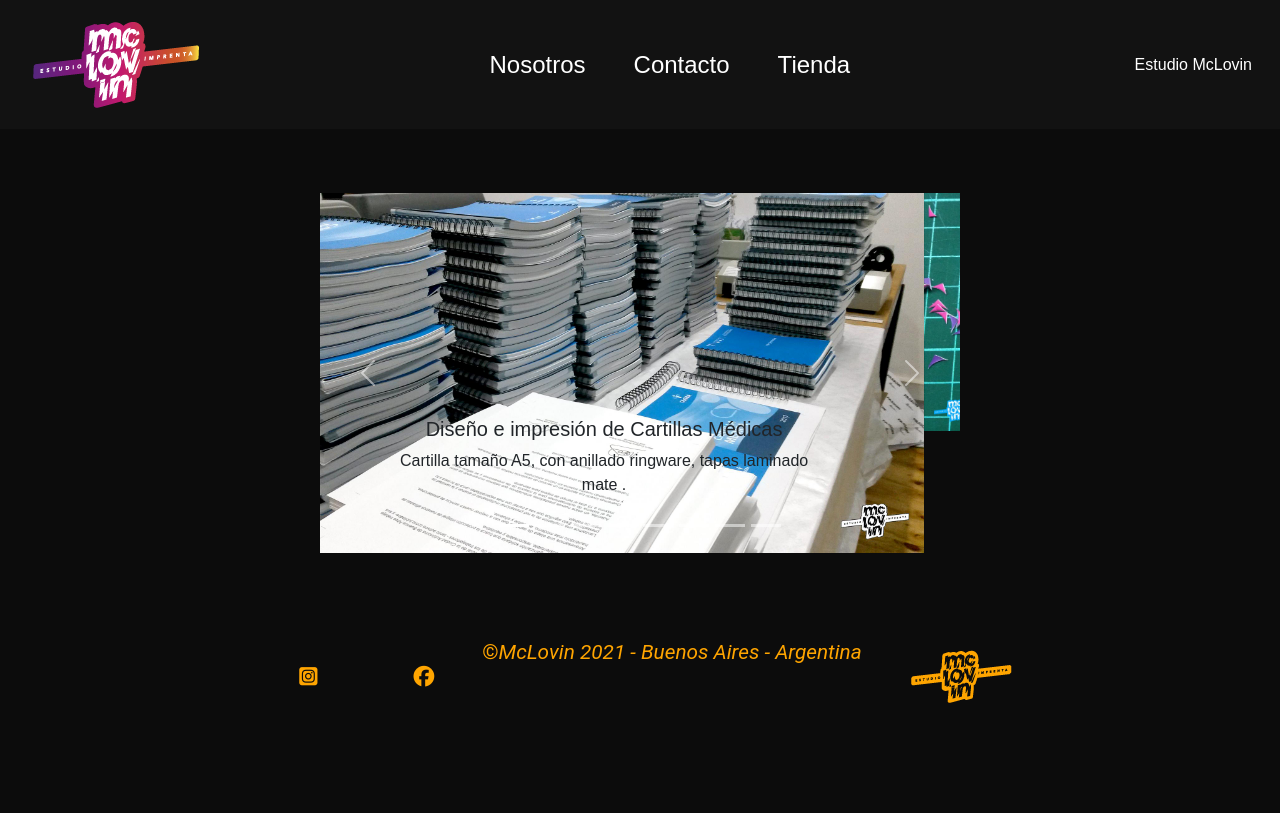
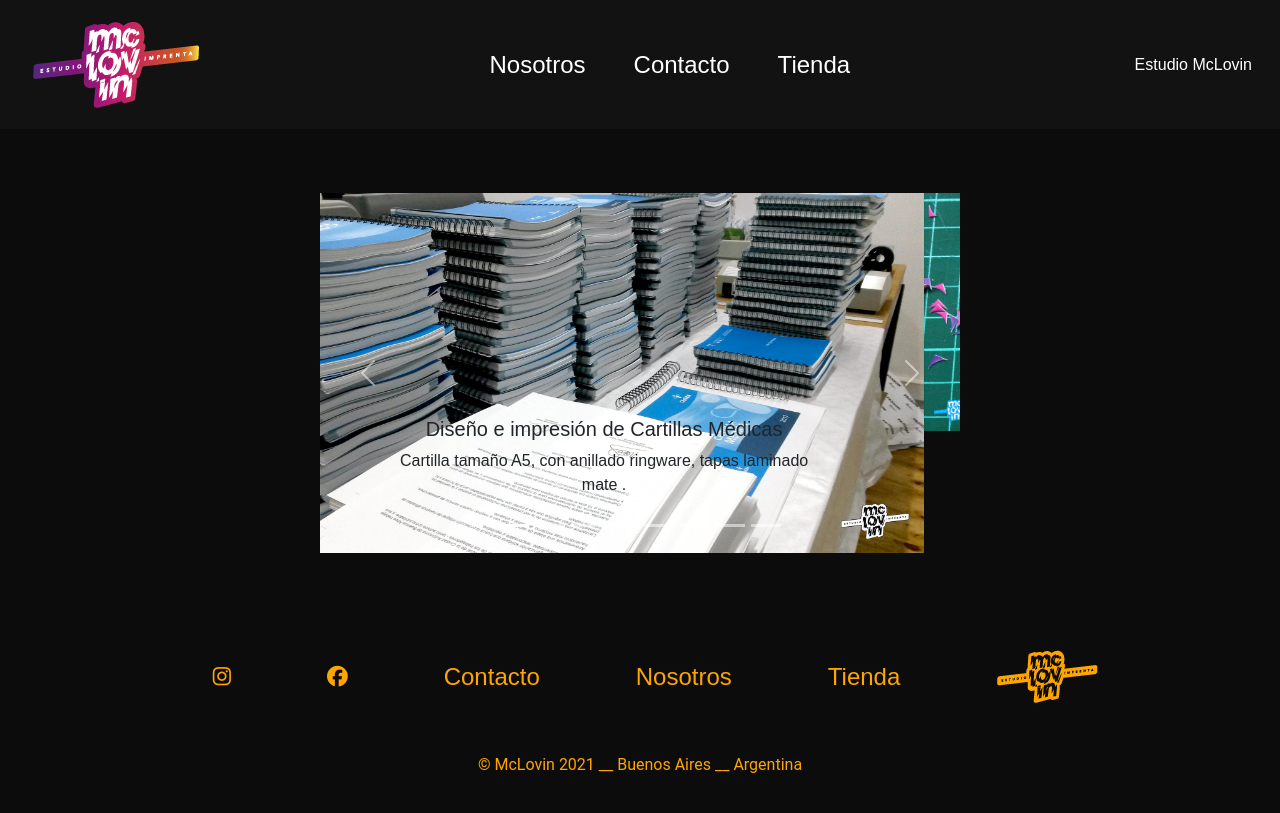
Before and after one commit to EstefaniaPastormerlo/ProyectoCoderDW, a website: page galeria.html in a window 1280 px wide. Drawn offline with nearby package versions, Linux system fonts and the light colour scheme.

Commit message:
correccion footers en galeria y contacto

```diff
--- a/galeria.html
+++ b/galeria.html
@@ -136,15 +136,16 @@
       </button>
     </div>
   </div>
-
   <footer>
-    <!--Inicio FOOTER (está mal que no tenga "li"s la "ul"? o deberia convertir el ul en div?)-->
     <ul class="footer-nav">
-      <a href="https://www.instagram.com/estudiomclovin/"><i class="fab fa-instagram-square"></i></a>
+      <a href="https://www.instagram.com/estudiomclovin/"><i class="fab fa-instagram"></i></a>
       <a href="https://www.facebook.com/estudiomclovin/"><i class="fab fa-facebook"></i></a>
-      <p class="footer-p footer-gal">&#169<em>McLovin 2021 - Buenos Aires - Argentina</em></p>
-      <a href="index.html#home"><img src="images/logo-mclovin-footer.png" alt="Logo"></a>
+      <li> <a href="contacto.html">Contacto</a> </li>
+      <li> <a href="index.html#nosotros">Nosotros</a> </li>
+      <li> <a href="https://www.mclovin.com.ar/tienda/">Tienda</a></li>
+      <a href="index.html#home"><img src="images/logo-mclovin-footer.png" alt="Estudio McLovin, Logo"></a>
     </ul>
+    <p class="footer-p">&#169 McLovin 2021 __ Buenos Aires __ Argentina</p>
   </footer>
 
 
--- a/scss/styles.scss
+++ b/scss/styles.scss
@@ -14,7 +14,7 @@ body {
     background-color: rgb(12, 12, 12);
 }
 
-/*html GALERIA*/
+/*GALERIA.html*/
 /*Me falta editarle los comandos al carousel porque no quedan legibles*/
 .bg-color-gallery {
     background-color: rgb(12, 12, 12);
@@ -24,11 +24,8 @@ body {
     justify-content: center;
     margin: 4rem 0;
 }
-.footer-gal {
-    font-size: 1.3rem;
-}
 
-/*html CONTACTO*/
+/*CONTACTO.html*/
 .body-contact {
     color: #5D6063;
     background-color: #121212;
```
Also changed, not shown: contacto.html (+3 -4 lines), scss/styles.css, 1 other file.
